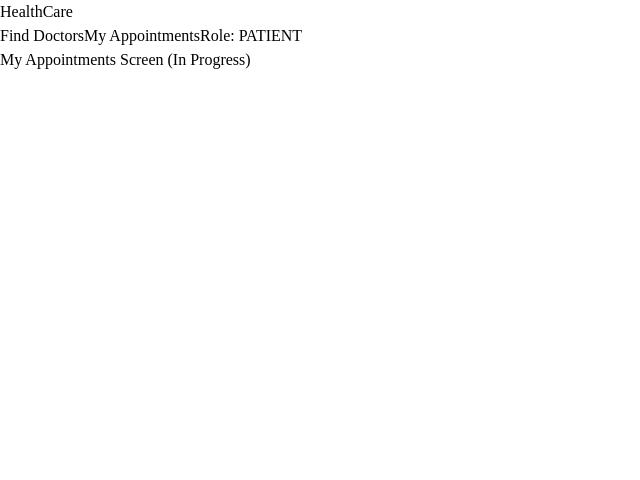
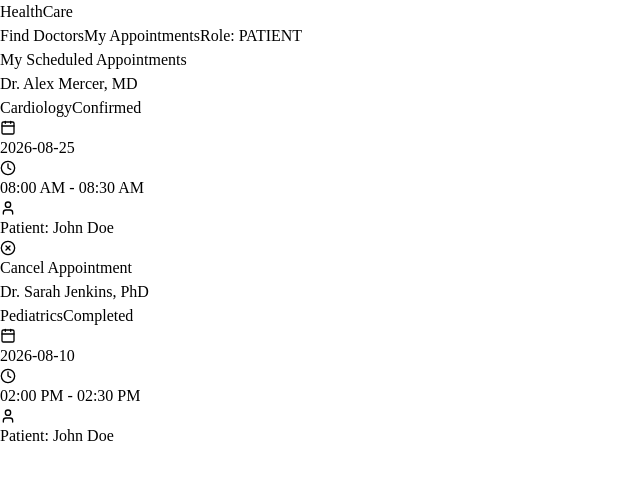
Before and after one commit to noahtran96/healthcare-microservices, a React (Vite) app in the folder frontend/: page /my-appointments in a window 1280 px wide. Shown: the top 480 px of the page, without its empty margins (0-640 px from the left). Built offline with nearby package versions, Linux system fonts and the light colour scheme.

Commit message:
feat: setup bff and implement doctor query and resolver

```diff
--- a/frontend/src/App.tsx
+++ b/frontend/src/App.tsx
@@ -1,6 +1,7 @@
 import { BrowserRouter, Routes, Route, Outlet } from "react-router-dom";
 import { Navbar } from "@/components/Navbar";
 import { DoctorListPage } from "@/pages/DoctorListPage";
+import { MyAppointmentsPage } from "./pages/MyAppointmentsPage";
 
 const RootLayout = () => {
   return (
@@ -19,14 +20,7 @@ function App() {
       <Routes>
         <Route path="/" element={<RootLayout />}>
           <Route index element={<DoctorListPage />} />
-          <Route
-            path="my-appointments"
-            element={
-              <div className="py-12 text-center text-gray-500 font-medium">
-                My Appointments Screen (In Progress)
-              </div>
-            }
-          />
+          <Route path="my-appointments" element={<MyAppointmentsPage />} />
         </Route>
       </Routes>
     </BrowserRouter>
--- /dev/null
+++ b/frontend/src/pages/MyAppointmentsPage.tsx
@@ -0,0 +1,97 @@
+import { MOCK_APPOINTMENTS } from "@/data/mockData";
+import type { Appointment } from "@/types";
+import { Calendar, Clock, User, XCircle } from "lucide-react";
+import { useState } from "react";
+
+export const MyAppointmentsPage = () => {
+  // State management
+  const [appointments, setAppointments] =
+    useState<Appointment[]>(MOCK_APPOINTMENTS);
+
+  const handleCancel = (id: string) => {
+    if (confirm("Are you sure you want to cancel this appointment?")) {
+      setAppointments((prev) =>
+        prev.map((appointment) =>
+          appointment.id === id
+            ? { ...appointment, status: "CANCELLED" }
+            : appointment,
+        ),
+      );
+    }
+  };
+
+  const getStatusBadge = (status: Appointment["status"]) => {
+    switch (status) {
+      case "CONFIRMED":
+        return (
+          <span className="bg-green-100 text-green-800 text-xs font-semibold px-2.5 py-1 rounded-full">
+            Confirmed
+          </span>
+        );
+      case "COMPLETED":
+        return (
+          <span className="bg-gray-100 text-gray-700 text-xs font-semibold px-2.5 py-1 rounded-full">
+            Completed
+          </span>
+        );
+      case "CANCELLED":
+        return (
+          <span className="bg-red-100 text-red-800 text-xs font-semibold px-2.5 py-1 rounded-full">
+            Cancelled
+          </span>
+        );
+    }
+  };
+  return (
+    <div className="max-w-5xl mx-auto px-4 py-8">
+      <h1 className="text-2xl font-bold text-gray-800 mb-6">
+        My Scheduled Appointments
+      </h1>
+
+      <div className="space-y-4">
+        {appointments.map((appointment) => (
+          <div
+            key={appointment.id}
+            className="bg-white rounded-xl shadow-sm border border-gray-200 p-6 flex flex-col md:flex-row md:items-center justify-between gap-4"
+          >
+            <div className="space-y-2">
+              <div className="flex items-center gap-3">
+                <h2 className="text-lg font-bold text-gray-900">
+                  {appointment.doctorName}
+                </h2>
+                <span className="text-sm font-medium text-blue-600 bg-blue-50 px-2.5 py-0.5 rounded-md">
+                  {appointment.specialty}
+                </span>
+                {getStatusBadge(appointment.status)}
+              </div>
+
+              <div className="flex flex-wrap items-center gap-4 text-sm text-gray-600">
+                <div className="flex items-center gap-1">
+                  <Calendar size={16} className="text-gray-400" />
+                  <span>{appointment.date}</span>
+                </div>
+                <div className="flex items-center gap-1">
+                  <Clock size={16} className="text-gray-400" />
+                  <span>{appointment.timeSlot}</span>
+                </div>
+                <div className="flex items-center gap-1">
+                  <User size={16} className="text-gray-400" />
+                  <span>Patient: {appointment.patientName}</span>
+                </div>
+              </div>
+            </div>
+            {appointment.status === "CONFIRMED" && (
+              <button
+                onClick={() => handleCancel(appointment.id)}
+                className="flex items-center justify-center gap-1 text-sm font-medium text-red-600 hover:text-red-700 border border-red-200 hover:bg-red-50 px-4 py-2 rounded-lg transition"
+              >
+                <XCircle size={16} />
+                Cancel Appointment
+              </button>
+            )}
+          </div>
+        ))}
+      </div>
+    </div>
+  );
+};
--- a/frontend/tsconfig.app.json
+++ b/frontend/tsconfig.app.json
@@ -9,7 +9,7 @@
     "skipLibCheck": true,
     "paths": {
       "@/*": ["./src/*"]
-    }
+    },
 
     /* Bundler mode */
     "moduleResolution": "bundler",
```
